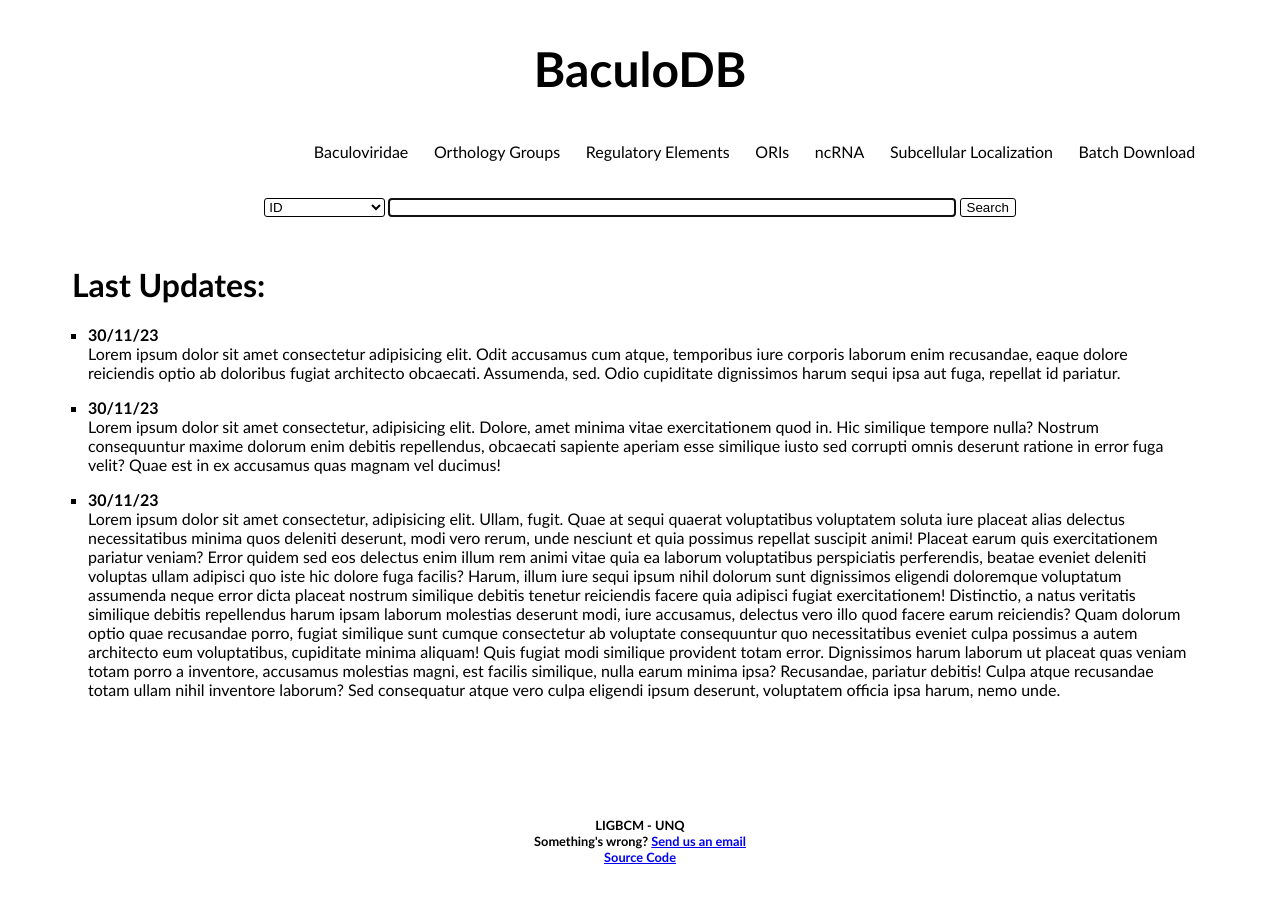
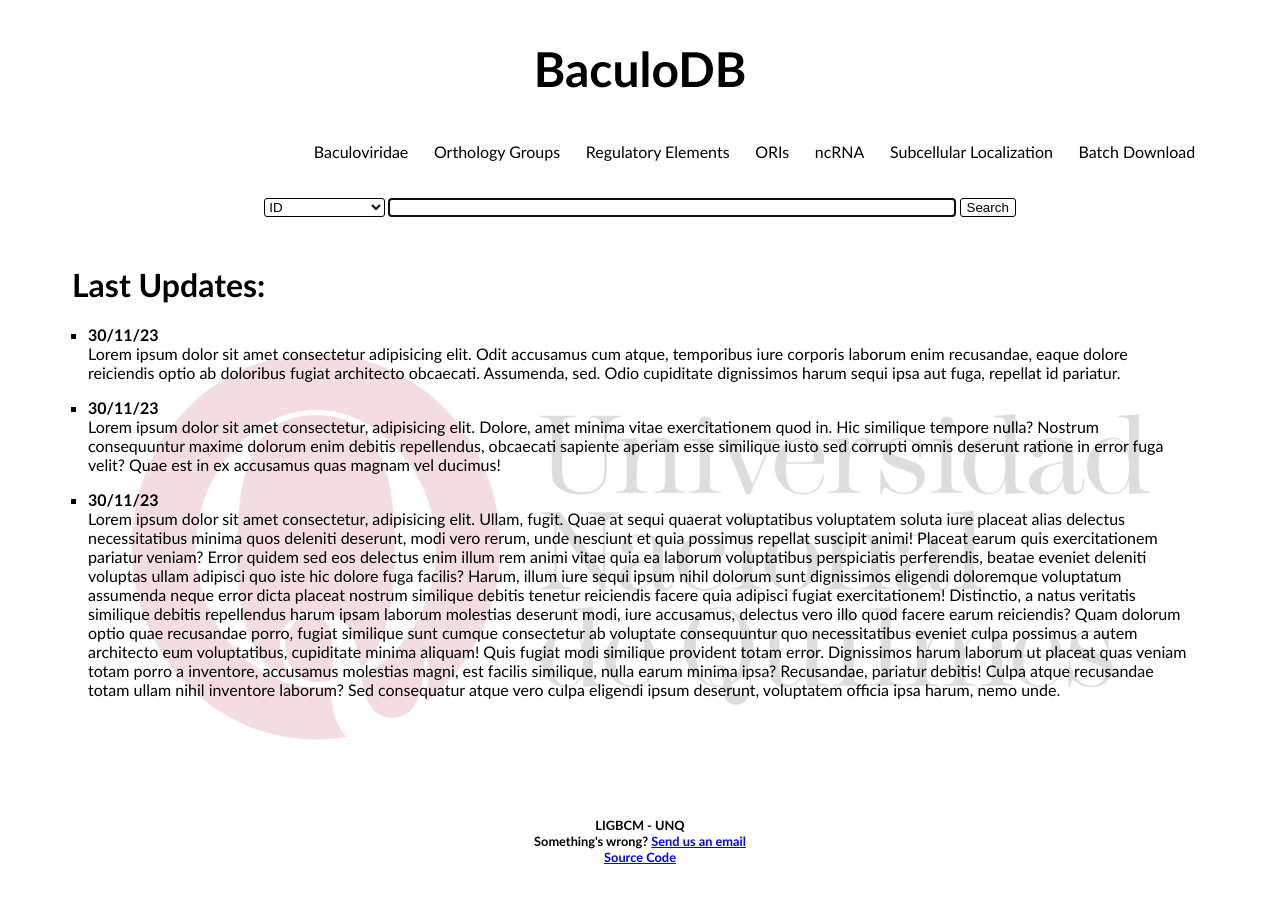
Before and after one commit to lfm-bio/BaculoDB-frontend, a React (Vite) app: page / in a window 1280 px wide. Shown: the top 902 px of the page. Built offline with nearby package versions, Linux system fonts and the light colour scheme.

Commit message:
background

```diff
--- a/src/styles/mainContent.module.css
+++ b/src/styles/mainContent.module.css
@@ -1,6 +1,12 @@
 .mainContent{
     margin-top: 3rem;
     min-height: 65vh;
+    background-image: url("../img/unq-logo.jpg");
+    background-position: center;
+    background-size: contain;
+    background-repeat: repeat-y;
+    background-color: rgba(255,255,255,0.85);
+    background-blend-mode: lighten;
 }
 
 .mainContent ul{
```
Also changed, not shown: src/img/unq-logo.jpg (added).
